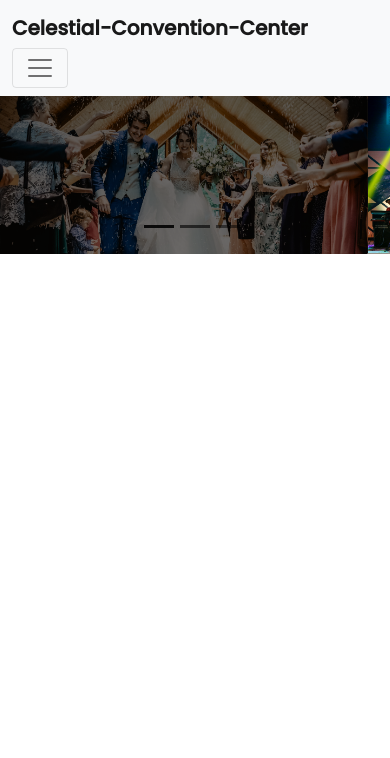
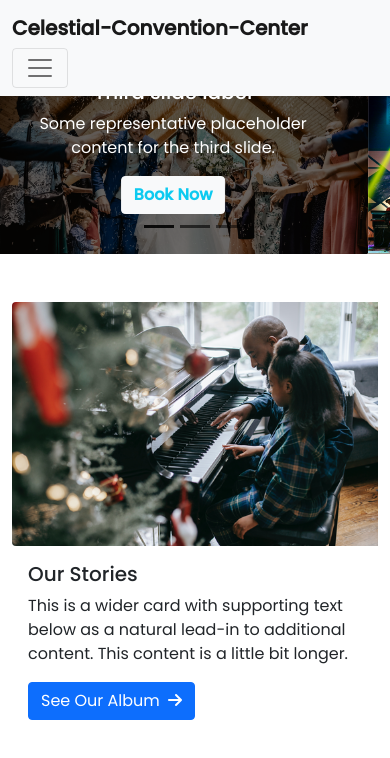
Before and after one commit to Mahbub-Sajon/convention-center, a plain HTML site: page index.html in a window 390 px wide. Drawn offline with nearby package versions, Linux system fonts and the light colour scheme.

Commit message:
stories added

```diff
--- a/index.html
+++ b/index.html
@@ -8,6 +8,9 @@
 
     <!-- Bootstrap Goes Here -->
     <link href="https://cdn.jsdelivr.net/npm/bootstrap@5.0.2/dist/css/bootstrap.min.css" rel="stylesheet" integrity="sha384-EVSTQN3/azprG1Anm3QDgpJLIm9Nao0Yz1ztcQTwFspd3yD65VohhpuuCOmLASjC" crossorigin="anonymous">
+
+    <!-- This is My Font Awesome Kit  -->
+    <script src="https://kit.fontawesome.com/c3d3766ea8.js" crossorigin="anonymous"></script>
 
     <!-- Here Goes the Poppin Font -->
     <style>
@@ -62,7 +65,7 @@
             <div class="carousel-inner">
               <div class="carousel-item active" data-bs-interval="5000">
                 <img src="images/carousel-1.png" class="d-block w-100" alt="...">
-                <div class="carousel-caption d-none d-md-block">
+                <div class="carousel-caption d-block d-md-block">
                     <h5 class="text-white">Third slide label</h5>
                     <p class="text-white">Some representative placeholder content for the third slide.</p>
                     <a class="btn btn-light text-info fw-bold" href="https://www.panpacific.com/en/offers/a-great-escape.html?gclid=CjwKCAiAlrSPBhBaEiwAuLSDUAzfXyPoJTFKveK2_NRHwKLIe7TsgQ8XA7JBtl9w_UHEZMANWuRyVhoC9qwQAvD_BwE&gclsrc=aw.ds" target="blank" role="button">Book Now</a>
@@ -70,7 +73,7 @@
               </div>
               <div class="carousel-item" data-bs-interval="5000">
                 <img src="images/carousel-2.png" class="d-block w-100" alt="...">
-                <div class="carousel-caption d-none d-md-block">
+                <div class="carousel-caption d-block d-md-block">
                     <h5 class="text-white">Third slide label</h5>
                     <p class="text-white">Some representative placeholder content for the third slide.</p>
                     <a class="btn btn-light text-info fw-bold" href="https://www.panpacific.com/en/offers/a-great-escape.html?gclid=CjwKCAiAlrSPBhBaEiwAuLSDUAzfXyPoJTFKveK2_NRHwKLIe7TsgQ8XA7JBtl9w_UHEZMANWuRyVhoC9qwQAvD_BwE&gclsrc=aw.ds" target="blank" role="button">Book Now</a>
@@ -78,7 +81,7 @@
               </div>
               <div class="carousel-item" data-bs-interval="5000">
                 <img src="images/carousel-3.png" class="d-block w-100" alt="...">
-                <div class="carousel-caption d-none d-md-block">
+                <div class="carousel-caption d-block d-md-block">
                   <h5 class="text-white">Third slide label</h5>
                   <p class="text-white">Some representative placeholder content for the third slide.</p>
                   <a class="btn btn-light text-info fw-bold" href="https://www.panpacific.com/en/offers/a-great-escape.html?gclid=CjwKCAiAlrSPBhBaEiwAuLSDUAzfXyPoJTFKveK2_NRHwKLIe7TsgQ8XA7JBtl9w_UHEZMANWuRyVhoC9qwQAvD_BwE&gclsrc=aw.ds" target="blank" role="button">Book Now</a>
@@ -96,6 +99,46 @@
           </div>
     </header>
 
+    <!-- Here Comes the Main Part -->
+    <main>
+
+
+
+
+        <section class="container">
+            <div class="card my-5 border-0">
+                <div class="row g-0 align-items-center">
+                  <div class=" col-12 col-md-6 col-lg-6">
+                    <img src="images/album.png" class="img-fluid rounded-start" alt="...">
+                  </div>
+                  <div class="col-12 col-md-6 col-lg-6">
+                    <div class="card-body">
+                      <h5 class="card-title">Our Stories</h5>
+                      <p class="card-text">This is a wider card with supporting text below as a natural lead-in to additional content. This content is a little bit longer.</p>
+                    <button class="btn btn-primary">See Our Album <i class="fas fa-arrow-right ms-1"></i>
+                    </button>
+                    </div>
+                  </div>
+                </div>
+              </div>
+
+
+
+        </section>
+
+
+
+
+
+
+
+
+
+
+
+
+    </main>
+
 
 
 
```
Also changed, not shown: images/album.png (added).
